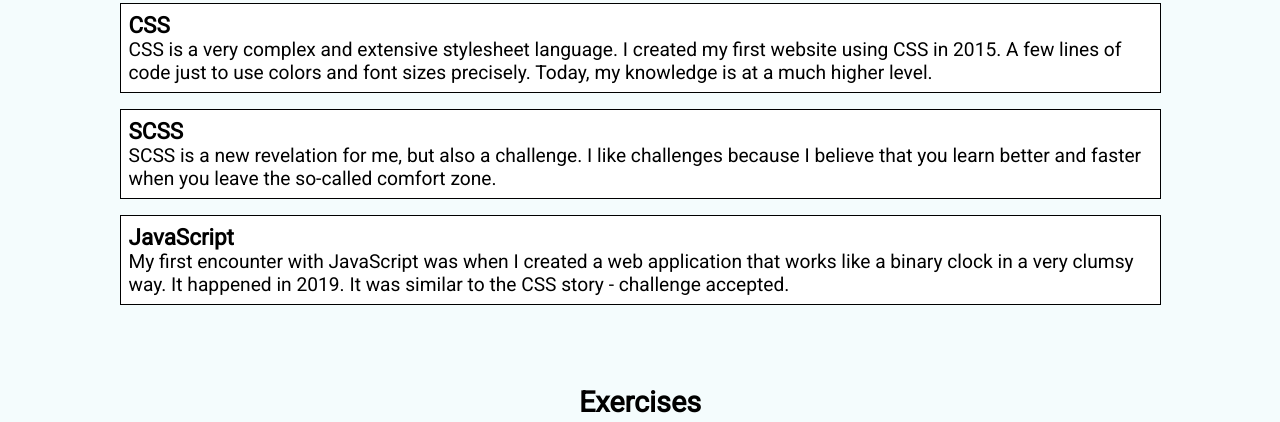
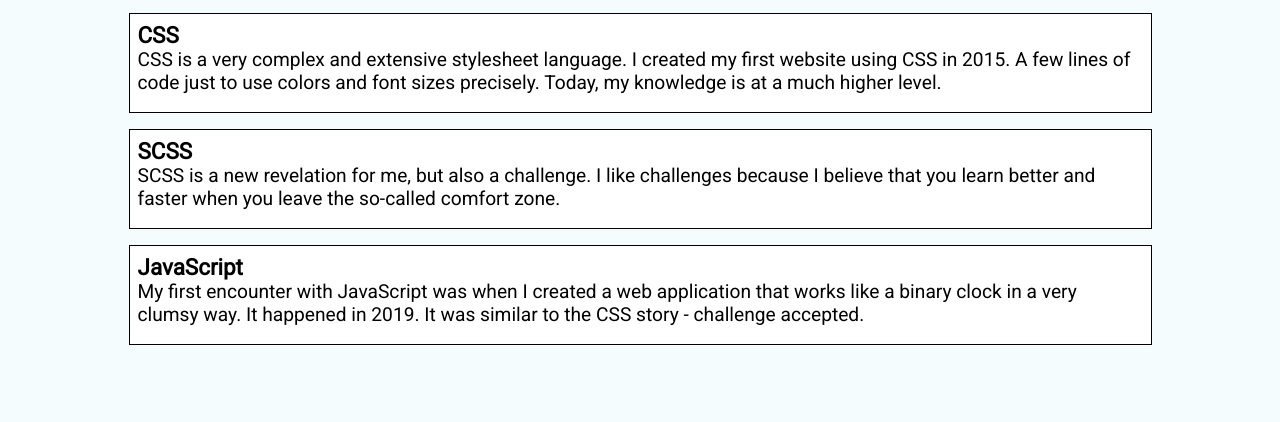
Before and after one commit to triplnj/final-uib-project, a website: page docs/index.html in a window 1280 px wide. Shown: the part 523-945 px from the top of the page. Drawn offline with Linux system fonts and the light colour scheme.

Commit message:
final tweeking

```diff
--- a/styles/_mixins.scss
+++ b/styles/_mixins.scss
@@ -2,6 +2,6 @@
 
     padding: 0;
     margin: 0;
-    box-sizing: content-box;
+    box-sizing:border-box;
 
 }
--- a/styles/main.scss
+++ b/styles/main.scss
@@ -125,7 +125,9 @@ body {
   margin-top: 2rem;
   display: flex;
   flex-direction: column;
-  place-items: center;
+  justify-content: center;
+  align-items: center;
+  gap: 1rem;
   &-heading {
     margin-bottom: 1rem;
   }
@@ -184,10 +186,11 @@ main {
         gap: 1rem;
         .card {
 
-          max-width: 300px;
+          width: 70%;
           border: solid 1px;
           background-color: white;
           padding: 0.5rem;
+
         }
       }
     }
@@ -248,10 +251,12 @@ main {
   .projects {
     padding: 3rem;
     margin-top: 2rem;
+
     .proj-img {
       width: 26rem;
       height: 18rem;
       padding: 2rem;
+
     }
   }
   label a {
@@ -315,6 +320,7 @@ main {
   .projects {
     padding: 3rem;
     margin-top: 2rem;
+    gap: 1rem;
     &-grid {
       display: grid;
       grid-template-columns: repeat(1fr, 1fr);
@@ -326,7 +332,9 @@ main {
         width: 24rem;
         height: 17.6rem;
         padding: 5%;
+
         img {
+
           width: 100%;
           height: 100%;
           border: 1px solid #333;
@@ -375,14 +383,17 @@ main {
     flex-wrap: wrap;
     justify-content: center;
     align-items: center;
-  }
-  .card {
 
-    width: 22rem;
+    .card {
+    min-height: 142px;
+    width: 40%;
     border: solid 1px;
     background-color: white;
     padding: 1rem;
+
   }
+  }
+
 }
 
 @media (min-width: 1024px) {
@@ -403,6 +414,7 @@ main {
   }
   main .home .home-specialization-grid .card {
     width: 1023px !important;
+    min-height: 100px;
     max-width: 1023px !important;
     border: solid 1px;
     background-color: white;
```
Also changed, not shown: docs/css/main.css, 1 other file.
